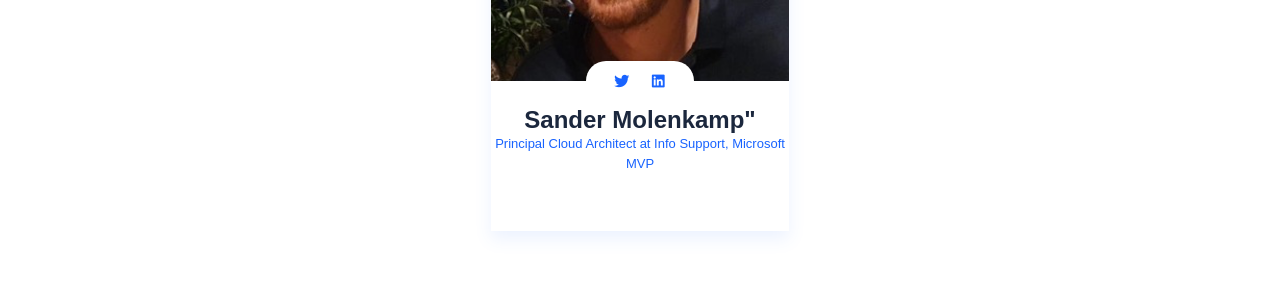
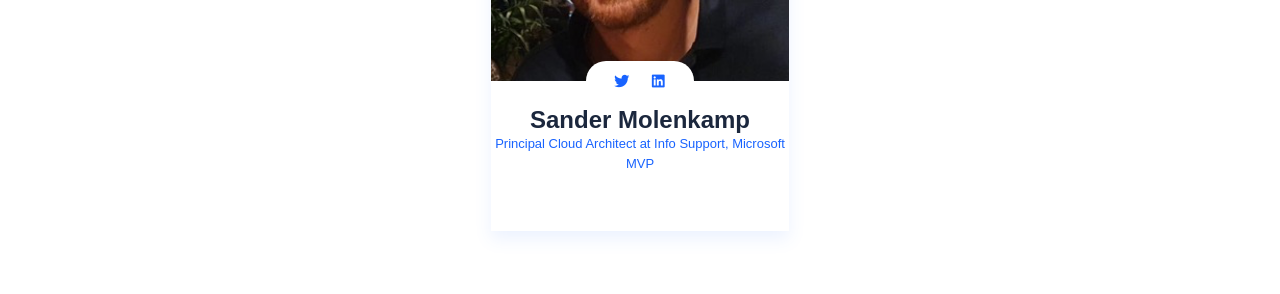
Before and after one commit to azconf-dev/azconf-dev.github.io, a Jekyll site: the page built from _speakers/Sander-Molenkamp.md, in a window 1280 px wide and 900 px high. Shown: the part 377-671 px from the top of the window. Built offline with Jekyll 4.4.1, drawn with Linux system fonts in a browser that asks for light colours; some web fonts are replaced; a script that is not in the unit is left out; some of the changed text lies outside the part shown.

Commit message:
Corrected typo in title

```diff
--- a/_speakers/Sander-Molenkamp.md
+++ b/_speakers/Sander-Molenkamp.md
@@ -1,7 +1,7 @@
 ---
 
 short_name : "Sander"
-name: Sander Molenkamp"
+name: "Sander Molenkamp"
 pic: "/assets/images/Sander Molenkamp.png"
 title: "Principal Cloud Architect at Info Support, Microsoft MVP"
 linkedin: "https://www.linkedin.com/in/amolenk/"
```
